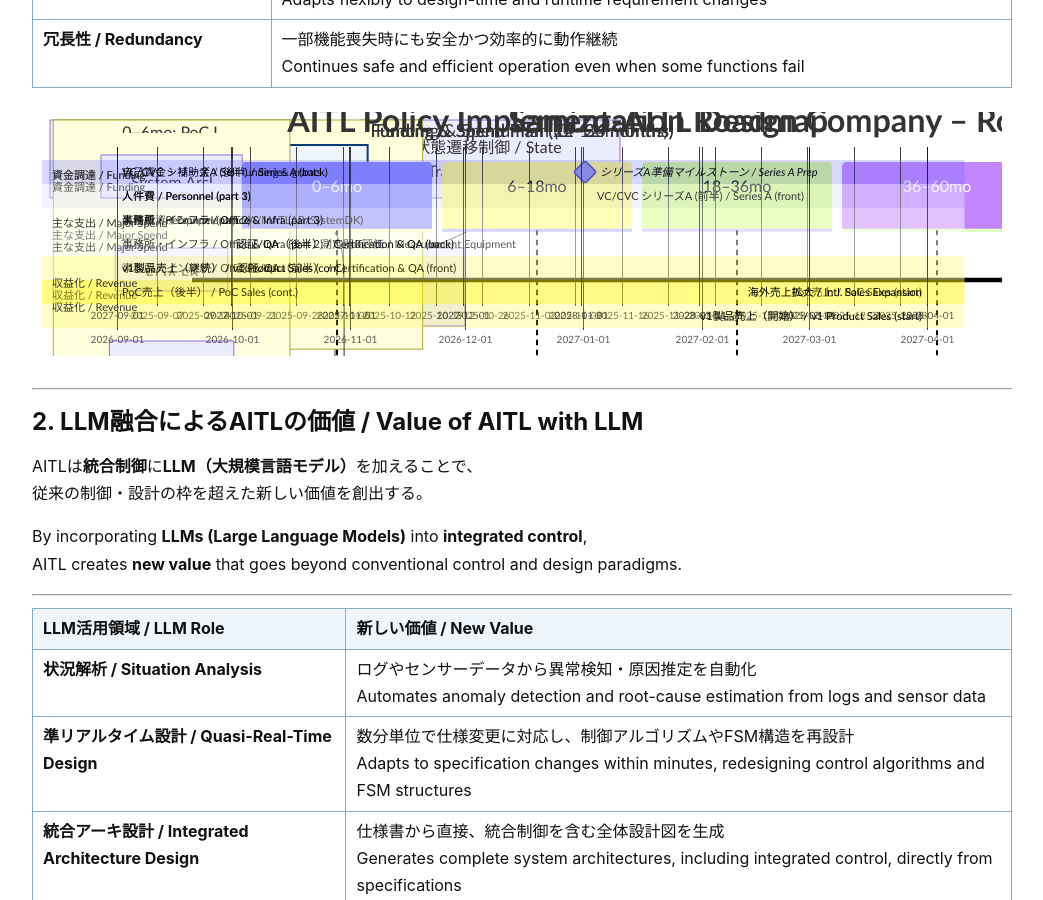
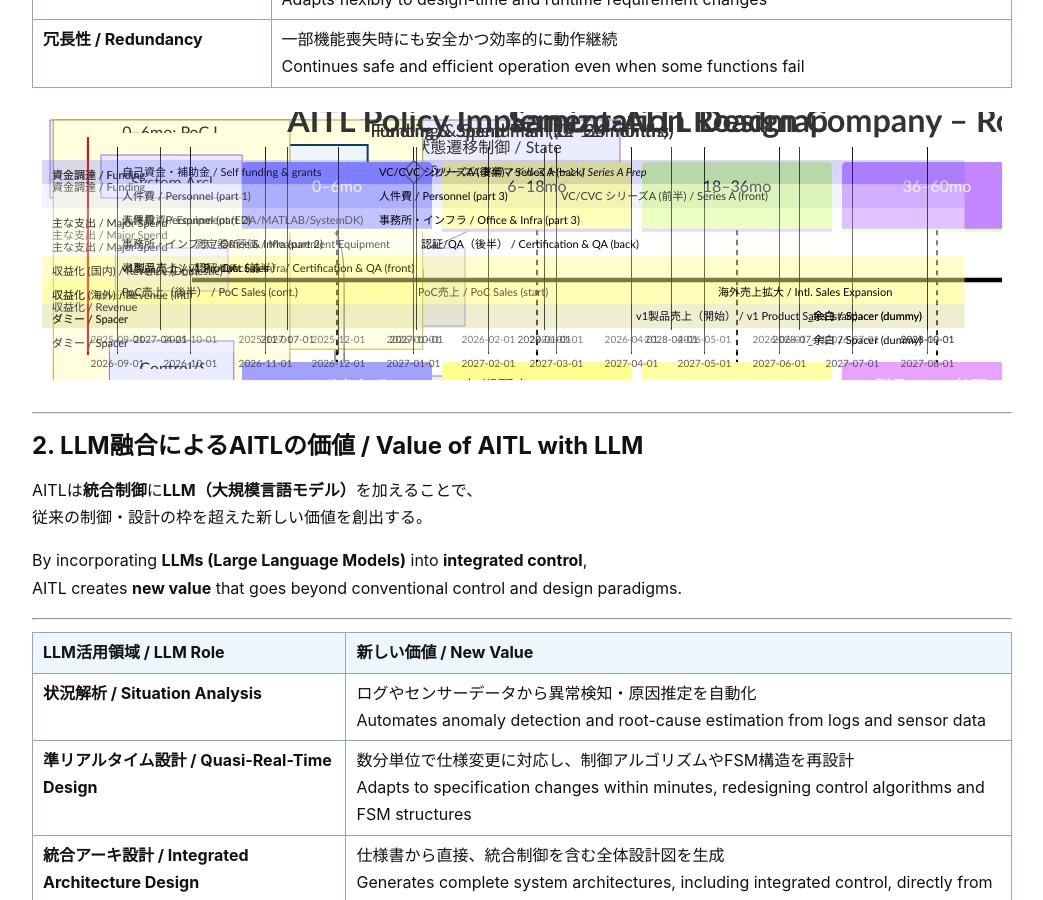
Before and after one commit to Samizo-AITL/AITL-Strategy-Proposal, a Jekyll site: the page built from AITL_Strategy_Proposal_Draft_v4_1.md, in a window 1280 px wide and 900 px high, scrolled down 2327 px. Shown: the whole window, without its empty margins (118-1161 px from the left). Built offline with Jekyll 4.4.1, drawn with Linux system fonts in a browser that asks for light colours.

Commit message:
Update AITL_Strategy_Proposal_Draft_v4_1.md

````diff
--- a/AITL_Strategy_Proposal_Draft_v4_1.md
+++ b/AITL_Strategy_Proposal_Draft_v4_1.md
@@ -393,6 +393,9 @@ gantt
 
     section 収益化 / Revenue
     PoC売上 / PoC Sales (start)                     :r1a, 2026-01, 8mo
+
+    section ダミー / Spacer
+    _余白 / Spacer (dummy)                           :spA, 2026-08, 1mo
 ```
 ```mermaid
 gantt
@@ -411,6 +414,9 @@ gantt
     section 収益化 / Revenue
     PoC売上（後半） / PoC Sales (cont.)              :r1b, 2026-09, 6mo
     v1製品売上（開始） / v1 Product Sales (start)    :crit, r2b, 2027-04, 5mo
+
+    section ダミー / Spacer
+    _余白 / Spacer (dummy)                           :spB, 2027-08, 1mo
 ```
 ```mermaid
 gantt
@@ -425,9 +431,14 @@ gantt
     事務所・インフラ / Office & Infra (part 3)      :s4c, 2027-09, 12mo
     認証/QA（後半） / Certification & QA (back)      :s5c, 2027-10, 5mo
 
-    section 収益化 / Revenue
-    v1製品売上（継続） / v1 Product Sales (cont.)    :crit, r2c, 2027-09, 7mo
-    海外売上拡大 / Intl. Sales Expansion             :r3c, 2028-04, 5mo
+    section 収益化 (国内) / Revenue (Domestic)
+    v1製品売上 / v1 Product Sales                    :crit, r2c, 2027-03, 12mo
+
+    section 収益化 (海外) / Revenue (Intl)
+    海外売上拡大 / Intl. Sales Expansion             :r3c, 2028-05, 5mo
+
+    section ダミー / Spacer
+    _余白 / Spacer (dummy)                           :spC, 2028-10, 1mo
 ```
 ---
 
````
